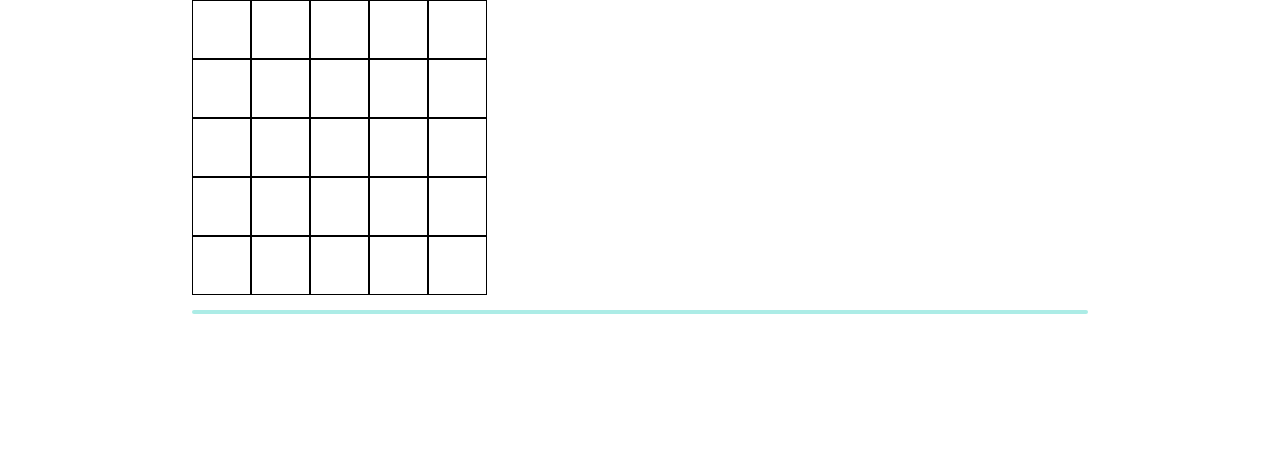
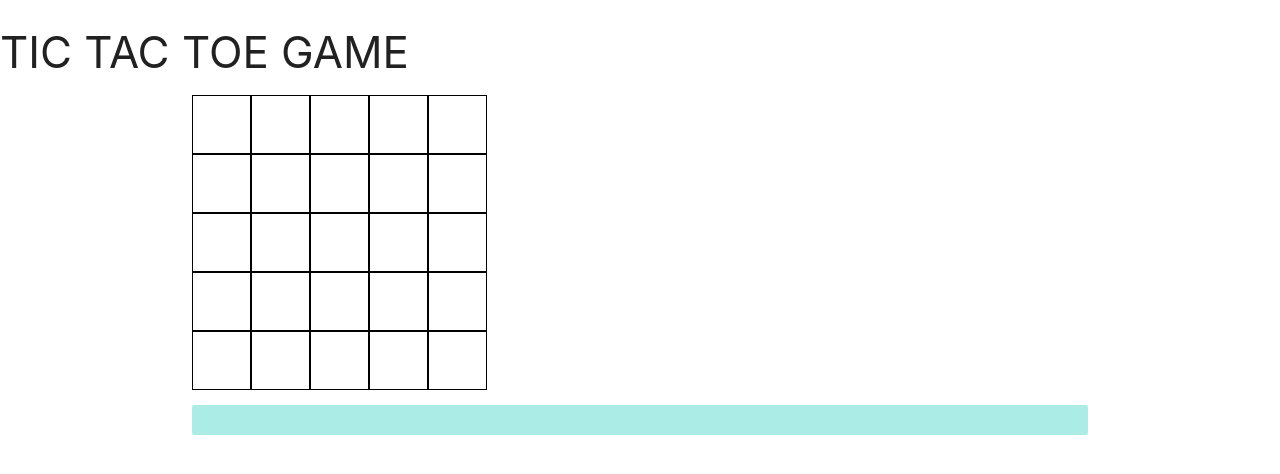
Before and after one commit to Lumi669/LutWAC, a website built with Parcel: page index.html in a window 1280 px wide. Built offline with nearby package versions, Linux system fonts and the light colour scheme.

Commit message:
Added h3 TIC TAC TOE GAME element

```diff
--- a/index.html
+++ b/index.html
@@ -2,6 +2,7 @@
 <html lang="en">
   <head>
     <!--Import Google Icon Font-->
+    <h3>TIC TAC TOE GAME</h3>
     <link
       href="https://fonts.googleapis.com/icon?family=Material+Icons"
       rel="stylesheet"
@@ -41,7 +42,6 @@
         text-align: center;
         color: black;
         background-color: green;
-
       }
 
       .row {
@@ -52,21 +52,18 @@
         top: 15px;
         height: 30px;
       }
-      #myBar{
+      #myBar {
         background-color: red;
       }
     </style>
   </head>
 
   <body>
-
     <div class="container">
       <captio></captio>
     </div>
 
-
     <div class="container" id="board">
-
       <div class="row">
         <div class="col s2.4" id="0"></div>
         <div class="col s2.4" id="1"></div>
@@ -111,7 +108,6 @@
     </div>
 
     <script>
-
       var grid = document.getElementById("board");
 
       var rows = document.getElementsByClassName("row");
@@ -123,11 +119,10 @@
       var cellArray = [];
 
       // Add each of col object into cellArray data structure
-      for (var col of cols){
+      for (var col of cols) {
         //console.log('col = ', col);
         cellArray.push(col);
       }
-
 
       //mark appears on the cell when it is clicked.
       var mark = "";
@@ -209,7 +204,6 @@
 
       //bool function to see whether there is one row with all cells filled with 'x' or 'o'
       function hasRowWithSameContents() {
-
         var count = 0;
         for (var row of rows) {
           if (isSameInOneRow(row)) {
@@ -250,7 +244,6 @@
 
       //bool function to check whether the left oriented diagonal with all cells filled with 'x' or 'o'
       function isSameInLeftDiagonal() {
-
         var n = rows.length;
         for (var i = 0; i < n - 1; i++) {
           if (
@@ -269,7 +262,6 @@
 
       //bool function to check whether the right oriented diagonal with all cells filled with 'x' or 'o'
       function isSameInRightDiagonal() {
-
         var n = rows.length;
         for (var i = 0; i < n - 1; i++) {
           if (
@@ -288,7 +280,6 @@
 
       //bool function to check whether one individual column with all cells filled with 'x' or 'o'
       function isSameInOneColumn(j) {
-
         for (var i = 0; i < rows.length - 1; i++) {
           if (
             !(
@@ -332,7 +323,6 @@
         item.setAttribute("onclick", "addMark(this.id); timeLeft()");
       }
 
-
       //make progress bar dynamic and connect to game
       var timeleft;
       var timerId = null; // because below will examin timerId, it is good to let it be null for safety
```
